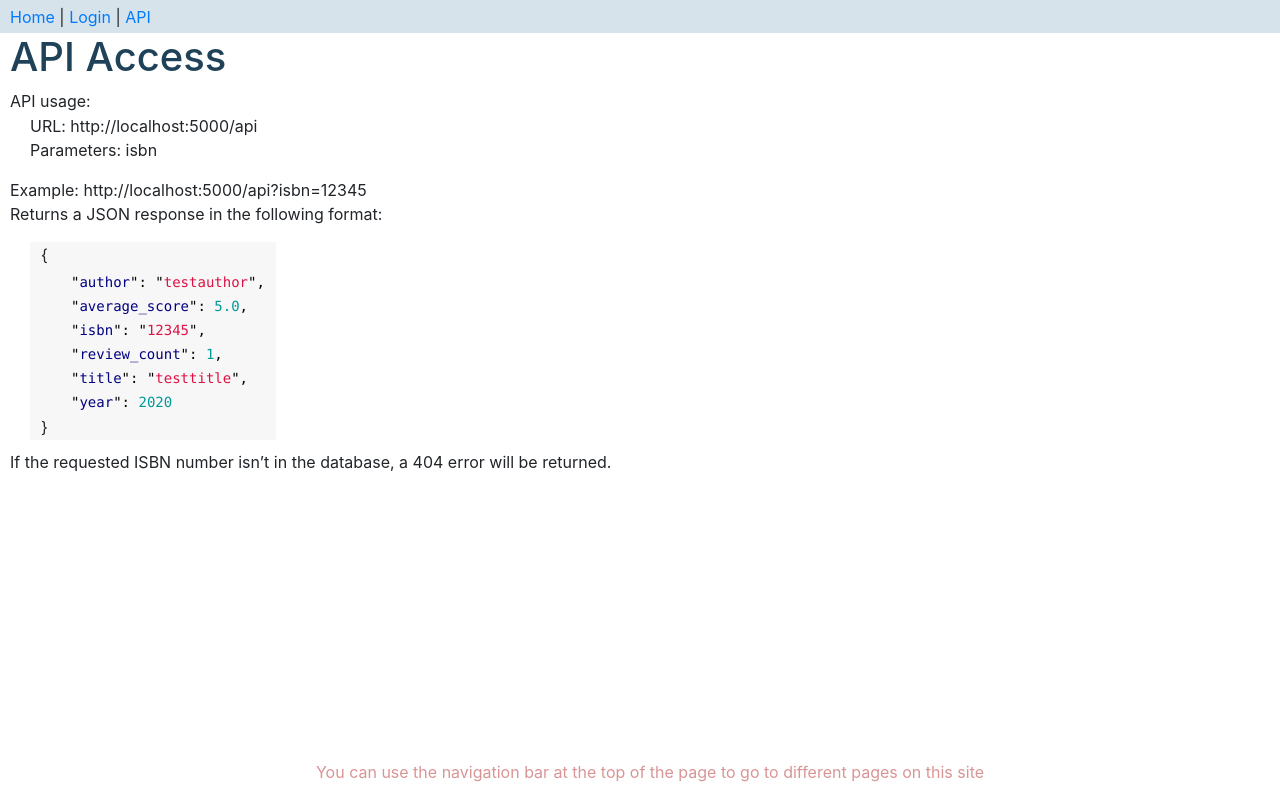
After one commit to WynandTredouxENGO511/Lab1, a Flask app: page /api_info in a window 1280 px wide. The commit adds this page. Run offline with Flask 2, Linux system fonts and the light colour scheme; some libraries are stand-ins or nearby versions.

Commit message:
API Access via /api?isbn route completed. API info page added to give the user information on how to use the API. All requirements for this lab have been met TODO: README.md and Youtube video

```diff
--- a/application.py
+++ b/application.py
@@ -8,7 +8,7 @@ import os
 import hashlib
 import requests
 
-from flask import Flask, session, request, render_template, redirect, url_for, abort
+from flask import Flask, session, request, render_template, redirect, url_for, abort, jsonify
 from flask_session import Session
 from sqlalchemy import create_engine
 from sqlalchemy.orm import scoped_session, sessionmaker
@@ -37,6 +37,18 @@ def SQLquotes(str):
         return str.replace("'", "''")
     else:
         return str
+
+
+# function to separate review list into score, user, and review text
+def parsReviews(reviews):
+    review_scores = []
+    review_text = []
+    review_users = []
+    for r in reviews:
+        review_scores.append(r[3])
+        review_text.append(r[2])
+        review_users.append(r[0])
+    return review_scores, review_text, review_users
 
 
 app = Flask(__name__)
@@ -197,10 +209,10 @@ def book():
     # get request (coming from search page)
     if request.method == "GET":
         # get book variables from page url
-        session['isbn'] = request.args.get('isbn', None)
-        session['title'] = request.args.get('title', None)
-        session['author'] = request.args.get('author', None)
-        session['year'] = request.args.get('year', None)
+        session['isbn'] = request.args.get('isbn')
+        session['title'] = request.args.get('title')
+        session['author'] = request.args.get('author')
+        session['year'] = request.args.get('year')
 
         # if any of the above is none, give 404 page
         if session['isbn'] is None or session['title'] is None or session['author'] is None or session['year'] is None:
@@ -225,14 +237,7 @@ def book():
         command = ("SELECT * FROM reviews WHERE isbn='%(isbn)s'" % {"isbn": session['isbn']})
         reviews = db.execute(command).fetchall()
         # separate review list into score, user, and review text
-        session['review_scores'] = []
-        session['review_text'] = []
-        session['review_users'] = []
-        for r in reviews:
-            session['review_scores'].append(r[3])
-            session['review_text'].append(r[2])
-            session['review_users'].append(r[0])
-            # print(review_scores, review_text, review_users, mean(review_scores))
+        session['review_scores'], session['review_text'], session['review_users'] = parsReviews(reviews)
 
         # get reviews from Goodreads
         # define session variables to save Goodreads info
@@ -308,5 +313,46 @@ def book():
                                Gavg=session['Gavgrating'], Rsubmit=1)
 
 
+# API access
+@app.route("/api")
+def api():
+    # get isbn from url
+    isbn = request.args.get('isbn')
+    # query database for book with given isbn
+    command = ("SELECT * FROM books WHERE isbn='%(isbn)s'" % {"isbn": isbn})
+    book = db.execute(command).fetchall()
+
+    # if no book found
+    if len(book) == 0:
+        abort(404)
+    # if book found, get review scores
+    command = ("SELECT * FROM reviews WHERE isbn='%(isbn)s'" % {"isbn": isbn})
+    reviews = db.execute(command).fetchall()
+    review_scores = parsReviews(reviews)[0]
+    # calculate number of reviews and average score
+    numrating = len(review_scores)
+    avgrating = mean(review_scores)
+
+    # build json
+    title = book[0][1]
+    author = book[0][2]
+    year = book[0][3]
+    return jsonify(title=title,
+                   author=author,
+                   isbn=isbn,
+                   year=year,
+                   review_count=numrating,
+                   average_score=avgrating)
+
+
+# API access info page
+@app.route("/api_info")
+def api_info():
+    if session.get("user") is None:  # initialize user to empty
+        session["user"] = ''
+
+    return render_template('api.html', user=session["user"])
+
+
 if __name__ == '__main__':
     app.run(host='0.0.0.0')
--- a/static/global_style.css
+++ b/static/global_style.css
@@ -162,4 +162,20 @@ p {
   left: 2px;
 }
 
+.s2 {
+  color: #dd1144;
+}
+
+.nt {
+  color: navy;
+}
+
+code {
+  color: black;
+}
+
+.mi {
+  color: #009999;
+}
+
 /*# sourceMappingURL=global_style.css.map */
--- a/static/global_style.scss
+++ b/static/global_style.scss
@@ -167,3 +167,19 @@ p {
     top: 2px;
     left: 2px;
 }
+
+.s2 {
+    color: #dd1144
+}
+
+.nt {
+    color: navy
+}
+
+code {
+    color: black
+}
+
+.mi {
+    color: #009999
+}
--- /dev/null
+++ b/templates/api.html
@@ -0,0 +1,37 @@
+{% extends "layout.html" %}
+
+{% block title %}
+API Access info
+{% endblock %}
+
+{% block body %}
+<h1>API Access</h1>
+<p>API usage:</p>
+<p style="margin-left:30px;margin-top:-15px;">
+    URL: http://localhost:5000/api<br>
+    Parameters: isbn
+</p>
+<p>Example: http://localhost:5000/api?isbn=12345<br>
+    Returns a JSON response in the following format:</p>
+<table style="background-color:#f7f7f7;margin-left:30px;margin-bottom:10px;">
+    <tr>
+        <td>{</td>
+    </tr>
+    <tr>
+        <td>
+            <div style="margin-left:30px;">
+                <code>"<span class="nt">author</span>": "<span class="s2">testauthor</span>", <br>
+                    "<span class="nt">average_score</span>": <span class="mi">5.0</span>, <br>
+                    "<span class="nt">isbn</span>": "<span class="s2">12345</span>", <br>
+                    "<span class="nt">review_count</span>": <span class="mi">1</span>, <br>
+                    "<span class="nt">title</span>": "<span class="s2">testtitle</span>", <br>
+                    "<span class="nt">year</span>": <span class="mi">2020</span> </code><br>
+            </div>
+        </td>
+    </tr>
+    <tr>
+        <td>}</td>
+    </tr>
+</table>
+<p>If the requested ISBN number isn’t in the database, a 404 error will be returned.</p>
+{% endblock %}
--- a/templates/layout.html
+++ b/templates/layout.html
@@ -21,6 +21,7 @@
         {% if user=='admin' %}
         | <a href="{{ url_for('admin') }}">Admin</a>
         {% endif %}
+        | <a href="{{ url_for('api_info') }}">API</a>
     </nav>
     <div class="myname">
         {{ user }}
@@ -39,6 +40,7 @@
     {% if user=='admin' %}
     <li><a href="{{ url_for('admin') }}">Admin</a></li>
     {% endif %}
+    <li><a href="{{ url_for('api_info') }}">API</a></li>
 </ul>
 
 <body>
```
Also changed, not shown: 1 other file.
